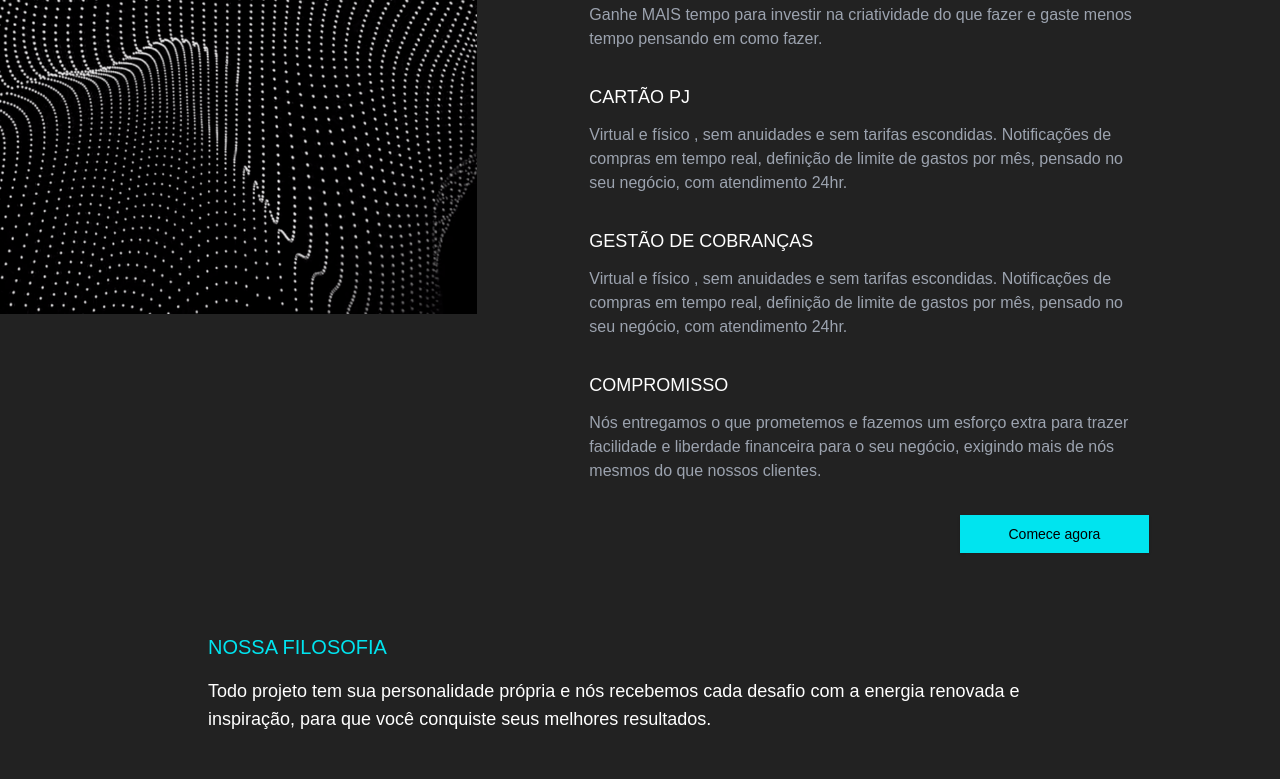
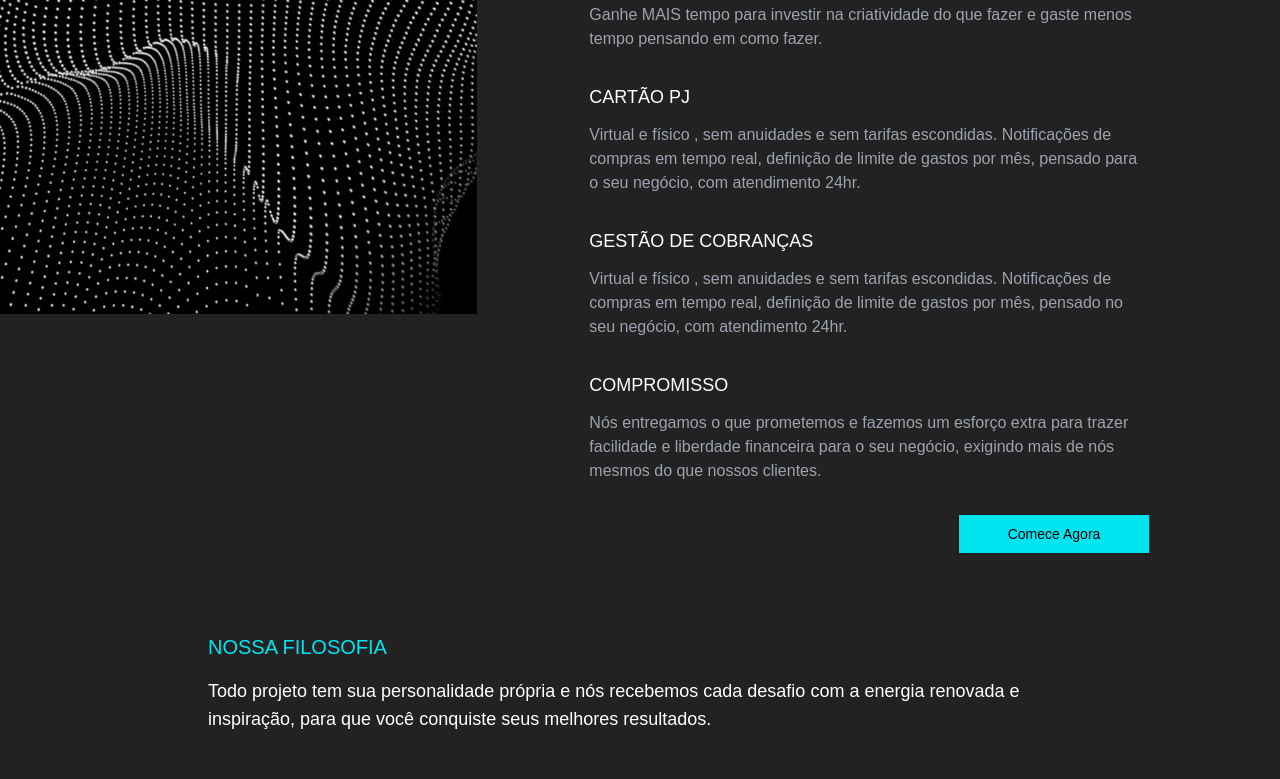
Before and after one commit to arthurmaster82/VSK_TEST, a Next.js app: page /contato in a window 1280 px wide. Shown: the part 1280-2059 px from the top of the page. Built offline with nearby package versions, Linux system fonts and the light colour scheme.

Commit message:
git commit

```diff
--- a/src/components/landing-about/Section2About.tsx
+++ b/src/components/landing-about/Section2About.tsx
@@ -79,7 +79,7 @@ const Sectio2About: React.FunctionComponent<ISectio2AboutProps> = props => {
 						</p>
 
 						<button className="btn bg-[#00E4EF] btn-sm hover:bg-[#00b5be] text-black rounded-none">
-							Comece agora
+							Comece Agora
 						</button>
 					</div>
 				</div>
--- a/src/components/landing-contact/Section2Contact.tsx
+++ b/src/components/landing-contact/Section2Contact.tsx
@@ -80,7 +80,7 @@ const Section2Contact: React.FunctionComponent<ISection2ContactProps> = props =>
 								sem tarifas escondidas. Notificações
 								de compras em tempo real, definição
 								de limite de gastos por mês, pensado
-								no seu negócio, com atendimento
+								para o seu negócio, com atendimento
 								24hr.
 							</p>
 						</div>
@@ -116,7 +116,7 @@ const Section2Contact: React.FunctionComponent<ISection2ContactProps> = props =>
 
 						<div className="flex items-center justify-end">
 							<button className="btn btn-info lg:px-12 px-6 rounded-none btn-sm">
-								Comece agora
+								Comece Agora
 							</button>
 						</div>
 					</div>
--- a/src/components/landing-contact/Section3Contact.tsx
+++ b/src/components/landing-contact/Section3Contact.tsx
@@ -10,7 +10,7 @@ const Section3Contact: React.FunctionComponent<ISection3ContactProps> = props =>
 		<div className="bg-black px-8 py-36">
 			<div className="container text-center text-white text-3xl">
 				<h2>
-					Abra agora a sua conta VSK, <br /> ative seu cartao virtual
+					Abra agora a sua conta VSK, <br /> ative seu cartão virtual
 					e <span className="text-info">Seja Mais.</span>
 				</h2>
 
--- a/src/components/landing-empresa/Section2Empresa.tsx
+++ b/src/components/landing-empresa/Section2Empresa.tsx
@@ -40,7 +40,7 @@ const Section2Empresa: React.FunctionComponent<ISection2EmpresaProps> = props =>
 						</p>
 
 						<button className="btn bg-[#00E4EF] btn-sm hover:bg-[#00b5be] text-black rounded-none">
-							Comece agora
+							Comece Agora
 						</button>
 					</div>
 				</div>
--- a/src/components/landing-empresa/Section3Empresa.tsx
+++ b/src/components/landing-empresa/Section3Empresa.tsx
@@ -103,8 +103,8 @@ const Section3Empresa: React.FunctionComponent<ISection3EmpresaProps> = props =>
 									escondidas. Notificações de
 									compras em tempo real,
 									definição de limite de
-									gastos por mês, pensado no
-									seu negócio, com atendimento
+									gastos por mês, pensado para
+									o seu negócio, com atendimento
 									24hr.
 								</p>
 							</header>
@@ -166,7 +166,7 @@ const Section3Empresa: React.FunctionComponent<ISection3EmpresaProps> = props =>
 						</span>
 						<span className="sm:w-auto w-full">
 							<button className="btn btn-sm btn-info whitespace-nowrap rounded-none sm:w-auto w-full">
-								Comece agora
+								Comece Agora
 							</button>
 						</span>
 					</div>
--- a/src/components/landing-empresa/Section4Empresa.tsx
+++ b/src/components/landing-empresa/Section4Empresa.tsx
@@ -104,7 +104,7 @@ const Section4Empresa: React.FunctionComponent<ISection4EmpresaProps> = props =>
 
 							<p className="text-slate-800 lg:mt-4 lg:text-base text-sm lg:pr-28 font-light">
 								Com a transparência de dados do Open
-								finance, é possível criar produtos e
+								Finance, é possível criar produtos e
 								ofertas mais competitivos, com
 								condições melhores e personalizadas
 								para cada cliente, como tarifas mais
--- a/src/components/landing-empresa/Section6Empresa.tsx
+++ b/src/components/landing-empresa/Section6Empresa.tsx
@@ -28,7 +28,7 @@ const Section6Empresa: React.FunctionComponent<ISection6EmpresaProps> = props =>
 					</p>
 
 					<button className="btn btn-info rounded-none mt-8 btn-sm">
-						Comece agora
+						Comece Agora
 					</button>
 				</div>
 
--- a/src/components/landing-empresa/Section8Empresa.tsx
+++ b/src/components/landing-empresa/Section8Empresa.tsx
@@ -87,7 +87,7 @@ const Section8Empresa: React.FunctionComponent<ISection8EmpresaProps> = props =>
 						</p>
 
 						<button className="btn bg-[#00E4EF] btn-sm hover:bg-[#00b5be] text-black rounded-none">
-							Comece agora
+							Comece Agora
 						</button>
 					</div>
 				</div>
--- a/src/components/landing-home/Section3Home.tsx
+++ b/src/components/landing-home/Section3Home.tsx
@@ -49,7 +49,7 @@ const Section3Home: React.FC = () => {
 						<div className="flex md:justify-start justify-center items-center">
 							<button className="btn btn-info btn-sm w-56  rounded-none text-start">
 								<span>
-									Eu quero cartão físico?
+									Eu quero cartão físico.
 									Peça já o seu
 								</span>
 
--- a/src/components/landing-home/Section4Home.tsx
+++ b/src/components/landing-home/Section4Home.tsx
@@ -45,7 +45,7 @@ const Section4Home: React.FunctionComponent<ISection4HomeProps> = props => {
 								</p>
 
 								<button className="btn mt-1 btn-sm bg-[#004959] hover:bg-[#006a81] duration-150 transition text-info rounded-none">
-									Comece agora{' '}
+									Comece Agora{' '}
 									<AiOutlineArrowRight />
 								</button>
 							</div>
--- a/src/components/landing-home/Section5Home.tsx
+++ b/src/components/landing-home/Section5Home.tsx
@@ -87,7 +87,7 @@ const Section5Home: React.FunctionComponent<ISection5HomeProps> = props => {
 
 				<div className="xl:py-0 py-6">
 					<button className="btn-info xl:absolute bottom-0 lg:p-8 p-4 text-2xl flex items-center gap-2 xl:right-32 2xl:right-56 mx-auto transition duration-150">
-						<span>Comece agora</span> <AiOutlineArrowRight />
+						<span>Comece Agora</span> <AiOutlineArrowRight />
 					</button>
 				</div>
 			</div>
```
